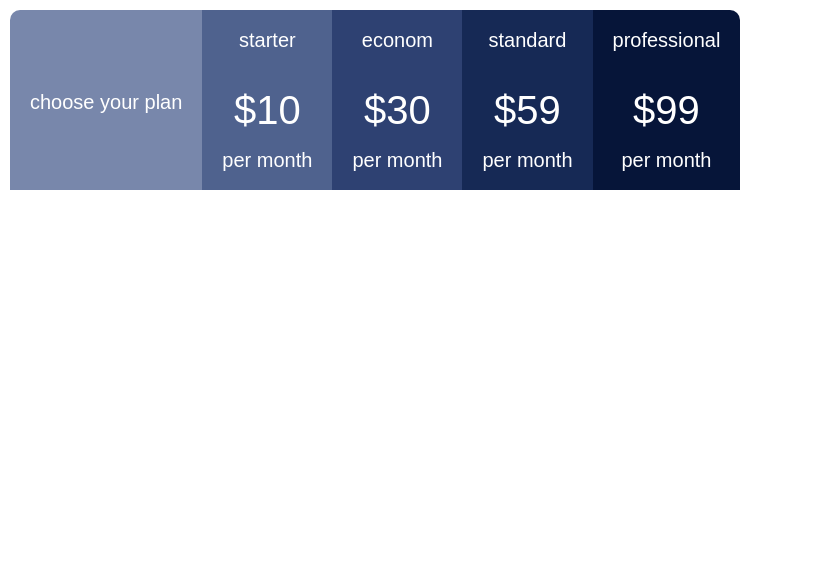
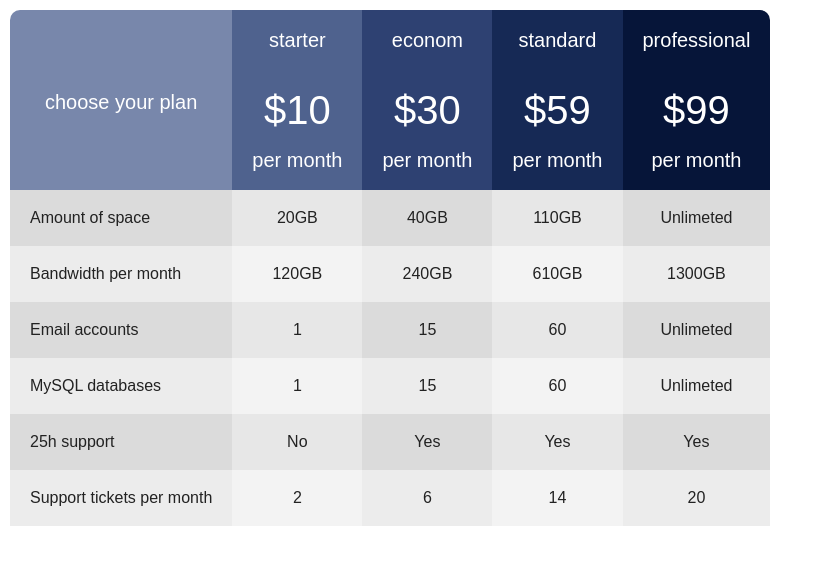
Before and after one commit to Al-x-R/table_styling, a plain HTML site: page index.html in a window 1280 px wide. Shown: the whole page, without its empty margins (0-823 px from the left). Drawn offline with Linux system fonts and the light colour scheme.

Commit message:
Create table body

```diff
--- a/css/style.css
+++ b/css/style.css
@@ -61,3 +61,23 @@ thead th:first-child > div {
     display: block;
     font-size: 40px;
 }
+
+td:first-child {
+    text-align: left;
+}
+
+tbody tr:nth-child(odd) {
+    background: var(--odd-dark-color);
+}
+
+tbody tr:nth-child(odd) > td:nth-child(even) {
+    background: var(--odd-light-color);
+}
+
+tbody tr:nth-child(even) {
+    background: var(--even-dark-color);
+}
+
+tbody tr:nth-child(even) > td:nth-child(even) {
+    background: var(--even-light-color);
+}
--- a/index.html
+++ b/index.html
@@ -32,7 +32,50 @@
             </th>
         </tr>
     </thead>
-
+    <tbody>
+    <tr>
+        <td>Amount of space</td>
+        <td>20GB</td>
+        <td>40GB</td>
+        <td>110GB</td>
+        <td>Unlimeted</td>
+    </tr>
+    <tr>
+        <td>Bandwidth per month</td>
+        <td>120GB</td>
+        <td>240GB</td>
+        <td>610GB</td>
+        <td>1300GB</td>
+    </tr>
+    <tr>
+        <td>Email accounts</td>
+        <td>1</td>
+        <td>15</td>
+        <td>60</td>
+        <td>Unlimeted</td>
+    </tr>
+    <tr>
+        <td>MySQL databases</td>
+        <td>1</td>
+        <td>15</td>
+        <td>60</td>
+        <td>Unlimeted</td>
+    </tr>
+    <tr>
+        <td>25h support</td>
+        <td>No</td>
+        <td>Yes</td>
+        <td>Yes</td>
+        <td>Yes</td>
+    </tr>
+    <tr>
+        <td>Support tickets per month</td>
+        <td>2</td>
+        <td>6</td>
+        <td>14</td>
+        <td>20</td>
+    </tr>
+    </tbody>
 </table>
 </body>
 </html>
```
